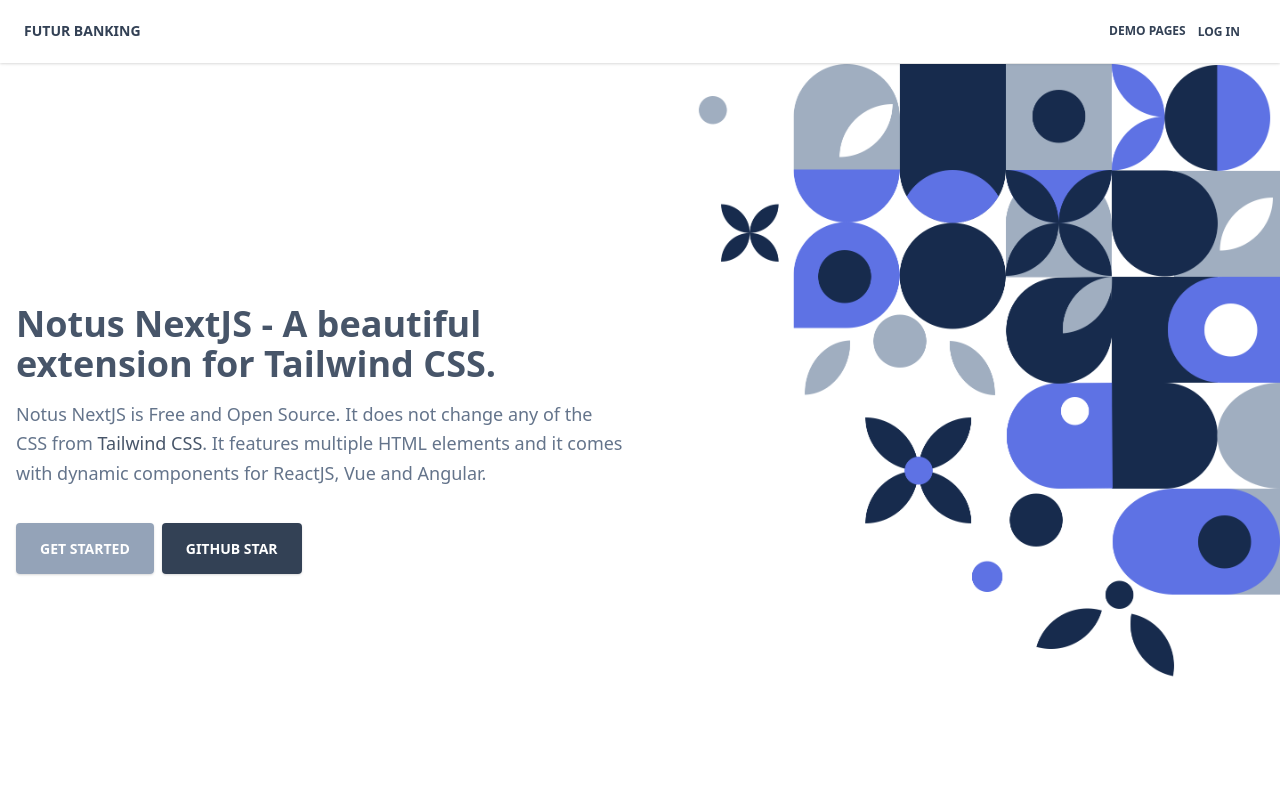
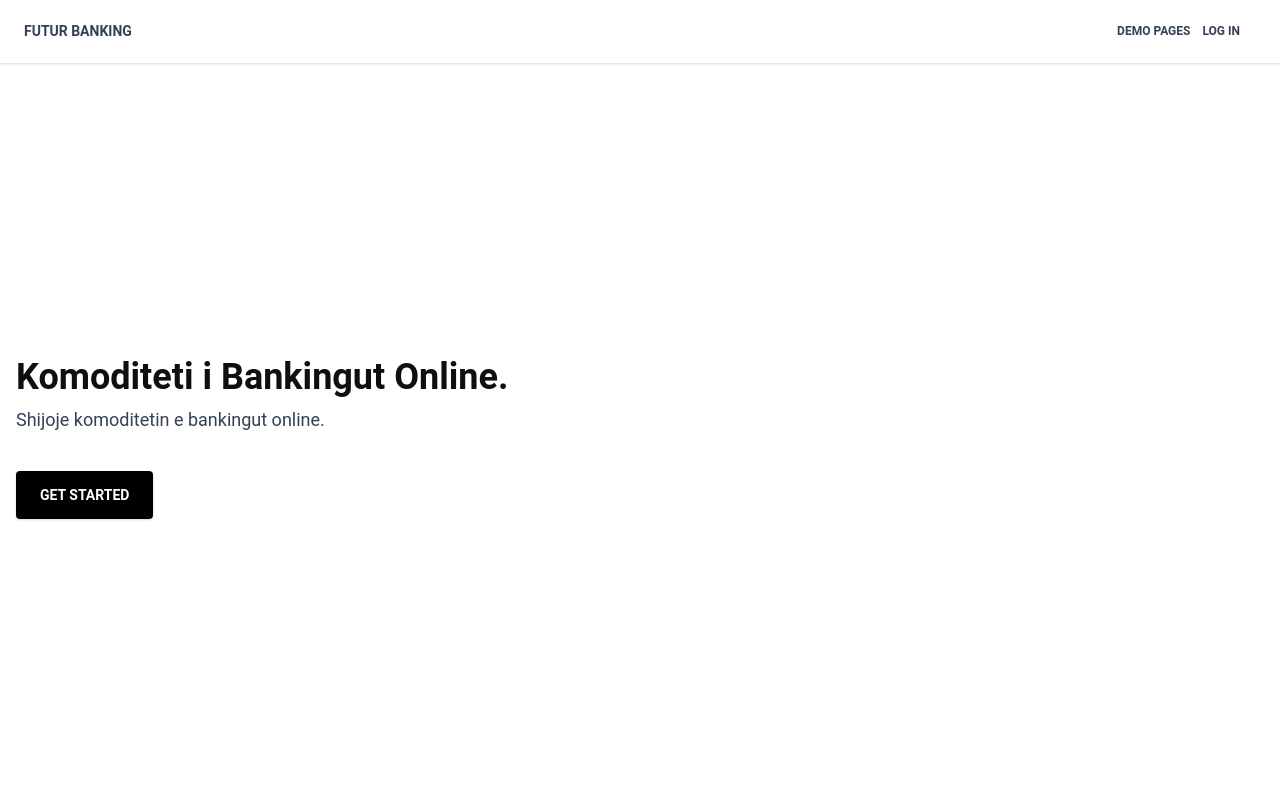
Before and after one commit to codewithaltin/banking-management-web-app, a Next.js app: page / in a window 1280 px wide. Shown: the top 800 px of the page. Built offline with nearby package versions, Linux system fonts and the light colour scheme.

Commit message:
The layout page color changed

```diff
--- a/pages/_app.js
+++ b/pages/_app.js
@@ -70,7 +70,7 @@ export default class MyApp extends App {
             name="viewport"
             content="width=device-width, initial-scale=1, shrink-to-fit=no"
           />
-          <title>Notus NextJS by Creative Tim</title>
+          <title>Futur Banking</title>
           <script src="https://maps.googleapis.com/maps/api/js?key=YOUR_KEY_HERE"></script>
         </Head>
         <Layout>
--- a/pages/index.js
+++ b/pages/index.js
@@ -6,52 +6,36 @@ import IndexNavbar from "components/Navbars/IndexNavbar.js";
 import Footer from "components/Footers/Footer.js";
 
 export default function Index() {
-  return <>
+  return (
+    <>
       <IndexNavbar fixed />
       <section className="header relative pt-16 items-center flex h-screen max-h-860-px">
         <div className="container mx-auto items-center flex flex-wrap">
           <div className="w-full md:w-8/12 lg:w-6/12 xl:w-6/12 px-4">
             <div className="pt-32 sm:pt-0">
               <h2 className="font-semibold text-4xl text-blueGray-600">
-              Notus NextJS - A beautiful extension for Tailwind CSS.
+                Komoditeti i Bankingut Online.
               </h2>
-            <p className="mt-4 text-lg leading-relaxed text-blueGray-500">
-              Notus NextJS is Free and Open Source. It does not change any of
-              the CSS from{" "}
-              <a
-                href="https://tailwindcss.com/?ref=creativetim"
-                className="text-blueGray-600"
-                target="_blank"
-                rel="noopener noreferrer"
-              >
-                Tailwind CSS
-              </a>
-              . It features multiple HTML elements and it comes with dynamic
-              components for ReactJS, Vue and Angular.
+              <p className="mt-2 text-lg leading-relaxed text-blueGray-700">
+                Shijoje komoditetin e bankingut online.
               </p>
               <div className="mt-12">
                 <a
                   href="https://www.creative-tim.com/learning-lab/tailwind/nextjs/overview/notus?ref=nnjs-index"
                   target="_blank"
-                className="get-started text-white font-bold px-6 py-4 rounded outline-none focus:outline-none mr-1 mb-1 bg-blueGray-400 active:bg-blueGray-500 uppercase text-sm shadow hover:shadow-lg ease-linear transition-all duration-150"
+                  className="get-started text-white font-bold px-6 py-4 rounded outline-none focus:outline-none mr-1 mb-1 bg-black active:bg-black uppercase text-sm shadow hover:shadow-lg ease-linear transition-all duration-150 font-bold"
                 >
                   Get started
-              </a>
-              <a
-                href="https://github.com/creativetimofficial/notus-nextjs?ref=nnjs-index"
-                className="github-star ml-1 text-white font-bold px-6 py-4 rounded outline-none focus:outline-none mr-1 mb-1 bg-blueGray-700 active:bg-blueGray-600 uppercase text-sm shadow hover:shadow-lg"
-                target="_blank"
-              >
-                Github Star
                 </a>
               </div>
             </div>
           </div>
         </div>
         <img
+        /*
           className="absolute top-0 b-auto right-0 pt-16 sm:w-6/12 -mt-48 sm:mt-0 w-10/12 max-h-860-px"
           src="/img/pattern_nextjs.png"
-        alt="..."
+          alt="..."*/
         />
       </section>
 
@@ -661,5 +645,6 @@ export default function Index() {
         </div>
       </section>
       <Footer />
-  </>;
+    </>
+  );
 }
```
Also changed, not shown: styles/tailwind.css. Lines whose indentation alone changed are shown as unchanged.
